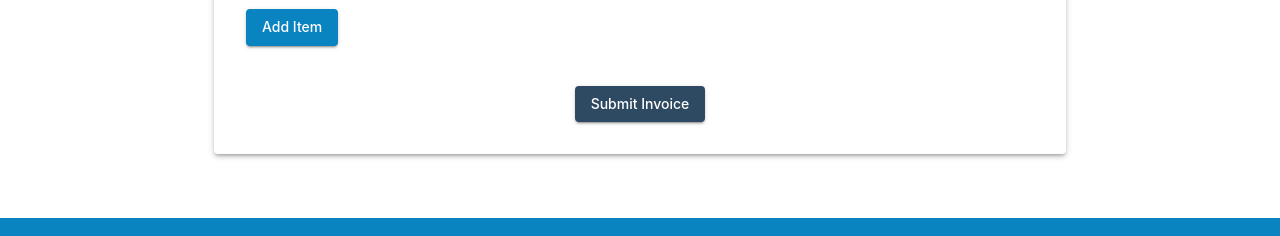
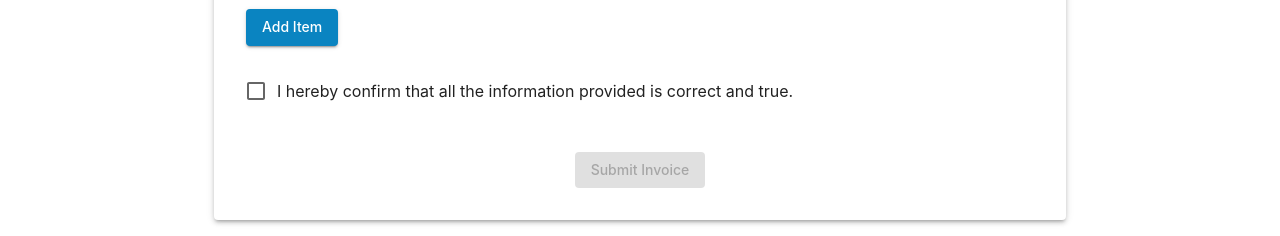
Before and after one commit to lcobiodata/freelance-bill, a React (Create React App) app in the folder frontend/: page /create-invoice in a window 1280 px wide. Shown: the part 1056-1292 px from the top of the page. Built offline with nearby package versions, Linux system fonts and the light colour scheme; no server answers.

Commit message:
Add confirmation checkbox for invoice submission in CreateInvoice component

```diff
--- a/frontend/src/components/CreateInvoice.js
+++ b/frontend/src/components/CreateInvoice.js
@@ -15,7 +15,9 @@ import {
   Box,
   CircularProgress,
   Alert,
-  IconButton
+  IconButton,
+  Checkbox,
+  FormControlLabel
 } from "@mui/material";
 import { Edit, Delete } from "@mui/icons-material"; // Import icons
 import { useNavigate } from "react-router-dom";
@@ -45,6 +47,7 @@ const CreateInvoice = () => {
   const [isRedirecting, setIsRedirecting] = useState(false);
   const [message, setMessage] = useState(null);
   const [errors, setErrors] = useState({}); // Track missing fields
+  const [isConfirmed, setIsConfirmed] = useState(false); // ✅ Checkbox state
 
   useEffect(() => {
     fetchClients();
@@ -271,8 +274,18 @@ const CreateInvoice = () => {
             {editIndex !== null ? "Update Item" : "Add Item"}
           </Button>
         </Box>
+
+        {/* ✅ Checkbox for confirmation */}
+        <FormControlLabel
+          control={<Checkbox checked={isConfirmed} onChange={(e) => setIsConfirmed(e.target.checked)} />}
+          label="I hereby confirm that all the information provided is correct and true."
+          sx={{ mt: 3 }}
+        />
+
         <Box sx={{ display: "flex", justifyContent: "center", mt: 5 }}>
-              <Button variant="contained" color="secondary" onClick={handleSubmit} disabled={isRedirecting}>Submit Invoice</Button>
+          <Button variant="contained" color="secondary" onClick={handleSubmit} disabled={!isConfirmed || isRedirecting}>
+            Submit Invoice
+          </Button>
         </Box>
           </>
         )}
```
Lines whose indentation alone changed are shown as unchanged.
